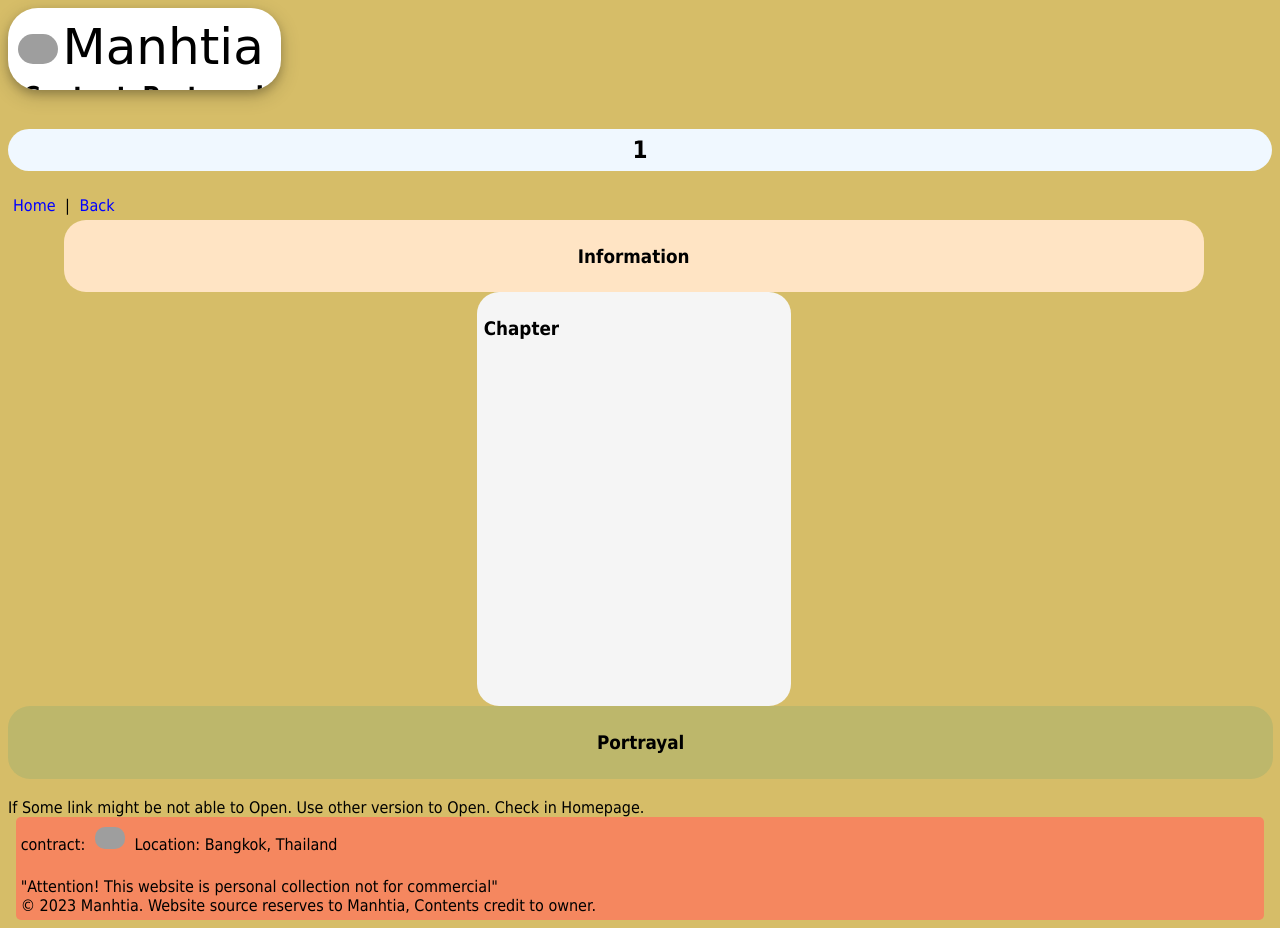
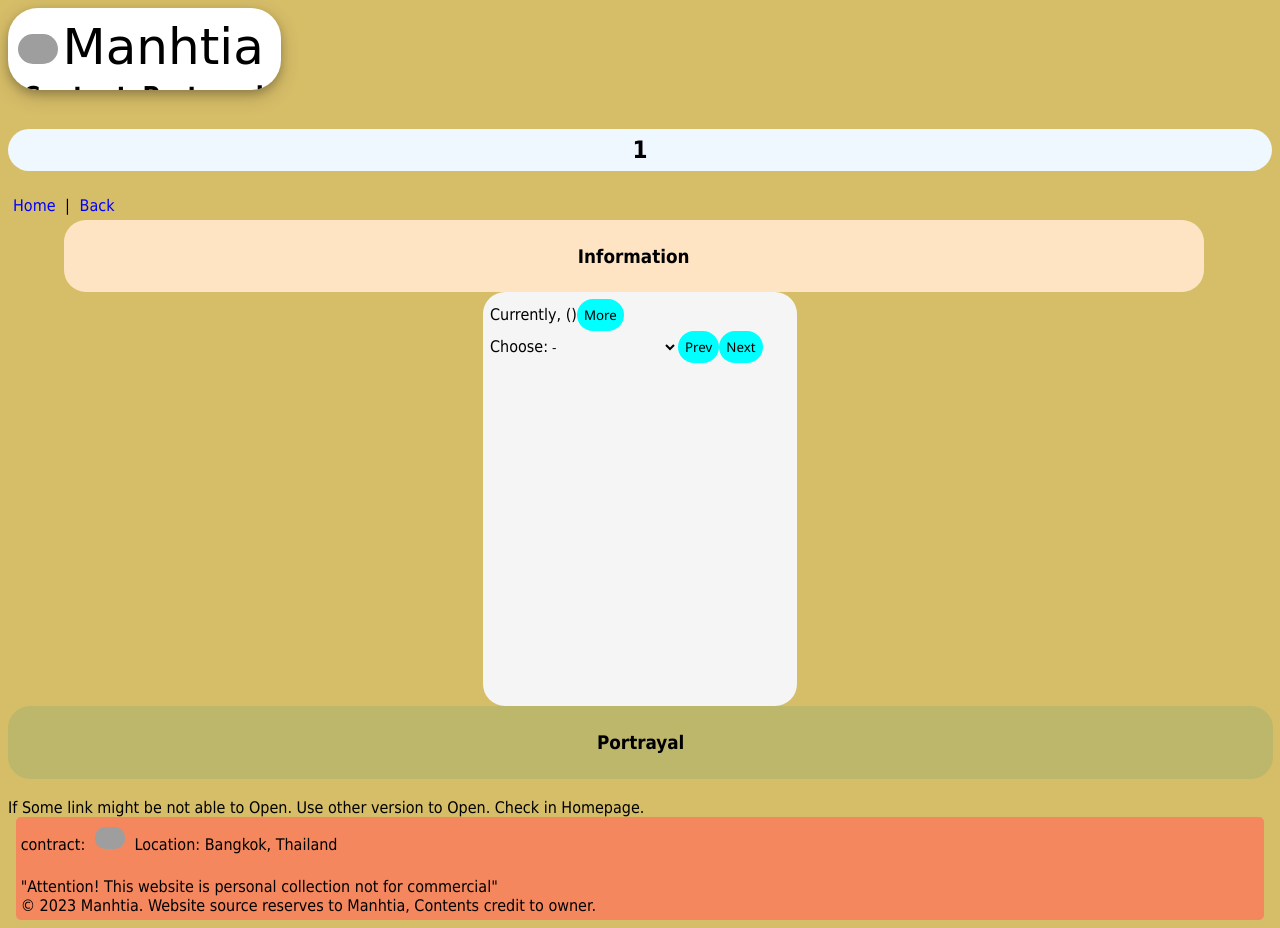
Before and after one commit to redjajaggg/MPM, a Django app: page /manhtia/content/1 in a window 1280 px wide. Run offline with Django 4.2, Linux system fonts and the light colour scheme; some libraries are stand-ins or nearby versions; grey boxes are pictures that could not be loaded.

Commit message:
Update eachcontent.html

```diff
--- a/Manhtia/templates/Manhtia/eachcontent.html
+++ b/Manhtia/templates/Manhtia/eachcontent.html
@@ -22,8 +22,12 @@
         <div id="tops"><a href="{% url 'index'%}">Home</a> | <a href="{% url 'content'%}">Back</a> </div>
         <div id="top">
         <div id="info"><h3>Information</h3></div>
-        <div id="chapter"><h3>Chapter</h3></div>
-        </div>
+
+    </div>
+    </div>
+    <div id="chapter">
+        Currently, <label id="chapter_name"></label> (<label id="chapter_count"></label>)<button type="button" id="more">More</button><br>
+        Choose:<select id="choose_chapter" style="width: 130px;"><option>-</option></select><button id="prev">Prev</button><button id="next">Next</button>
     </div>
 	<div id="picture"><h3>Portrayal</h3></div>
 	<br>
@@ -34,5 +38,6 @@
         <br>© 2023 Manhtia. Website source reserves to Manhtia, Contents credit to owner.<br>
     </div>
     <script src="{% static 'Manhtia/eachcontent.js'%}"></script>
+    <script src="{% static 'Manhtia/eachcontent2.js'%}"></script>
 </body>
 </html>
```
